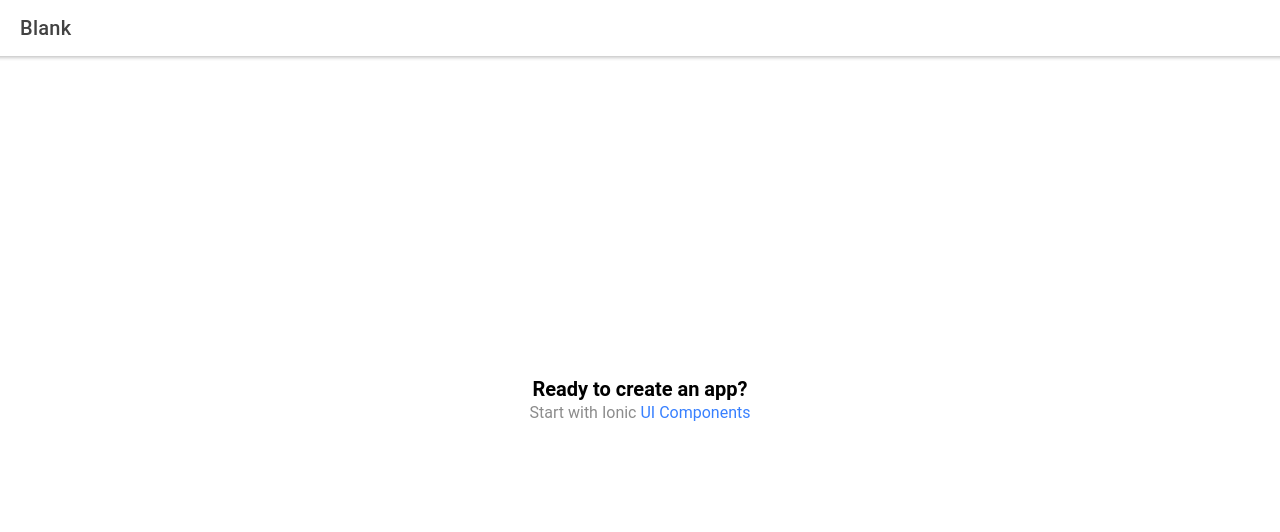
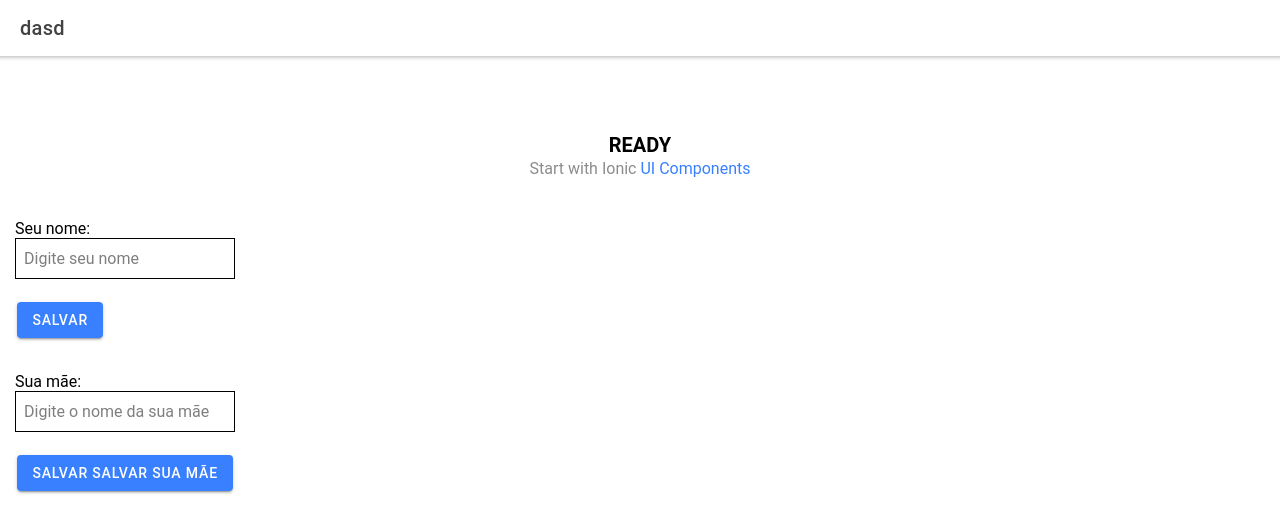
Before and after one commit to LuizSSB/fib-hybrid, a React (Create React App) app: page /home in a window 1280 px wide. Shown: the top 532 px of the page. Built offline with nearby package versions, Linux system fonts and the light colour scheme.

Commit message:
Aula em 5/9/2020

```diff
--- a/src/App.tsx
+++ b/src/App.tsx
@@ -23,11 +23,25 @@ import '@ionic/react/css/display.css';
 /* Theme variables */
 import './theme/variables.css';
 
+class Stuff {
+  meth() {
+    const fduncao = ()=> {
+      console.log(
+        (
+          () => console.log(this)
+        )()
+      )
+    }
+    fduncao()
+  }
+}
+new Stuff().meth()
+
 const App: React.FC = () => (
   <IonApp>
     <IonReactRouter>
       <IonRouterOutlet>
-        <Route path="/home" component={Home} exact={true} />
+        <Route path="/home" component={Home} />
         <Route exact path="/" render={() => <Redirect to="/home" />} />
       </IonRouterOutlet>
     </IonReactRouter>
--- a/src/components/ExploreContainer.css
+++ b/src/components/ExploreContainer.css
@@ -1,6 +1,6 @@
 .container {
+  margin-top: 100px;
   text-align: center;
-  position: absolute;
   left: 0;
   right: 0;
   top: 50%;
--- a/src/components/ExploreContainer.tsx
+++ b/src/components/ExploreContainer.tsx
@@ -1,12 +1,21 @@
 import React from 'react';
 import './ExploreContainer.css';
+import { IonButton, IonInput } from '@ionic/react';
 
 interface ContainerProps { }
 
+const obj = {
+  name: 'READY',
+  content: "CONTEUDO"
+}
+
+let texto = ''
+
 const ExploreContainer: React.FC<ContainerProps> = () => {
   return (
-    <div className="container">
-      <strong>Ready to create an app?</strong>
+    <div className="container" style={{
+    }}>
+      <strong>{obj.name}</strong>
       <p>Start with Ionic <a target="_blank" rel="noopener noreferrer" href="https://ionicframework.com/docs/components">UI Components</a></p>
     </div>
   );
--- /dev/null
+++ b/src/components/NameSetter.tsx
@@ -0,0 +1,98 @@
+import React, { useState } from 'react'
+import { IonInput, IonButton } from '@ionic/react'
+
+export type NameSetterProps = {
+  label: string
+  placeholder: string
+  buttonTitle?: string
+}
+
+function isValid(name: string): boolean {
+  return name.length > 0
+}
+
+function useValidName(
+  validNames: string[], initialName?: string
+): [
+  string | undefined,
+  React.Dispatch<React.SetStateAction<string | undefined>>,
+  boolean
+] {
+  const [name, setName] = useState<string | undefined>(initialName)
+  return [
+    name,
+    setName,
+    isValid(name ?? '') && validNames.indexOf(name ?? '') > -1
+  ]
+}
+
+const NameSetter: React.FC<NameSetterProps> = ({
+  label, placeholder, buttonTitle
+}: NameSetterProps) => {
+    const [name, setName, isValid] = useValidName(['luiz', 'fulano', 'ciclano'])
+    console.log(name, isValid)
+
+    return (
+      <div style={{
+          maxWidth: 250,
+          padding: 15
+        }}>
+        <label htmlFor="edit_name">{label}: {name}</label>
+        <br />
+        <IonInput
+          type="text"
+          id="edit_name"
+          style={{ border: 'solid 1px black' }}
+          placeholder={placeholder}
+          onIonChange={(e) => setName(e.detail.value ?? '')}
+         />
+        <br />
+        <IonButton onClick={() => alert('Seu nome é ' + name)}>
+          Salvar {buttonTitle}
+        </IonButton>
+      </div>
+    )
+}
+
+type NameSetterState = {
+    name: string | undefined | null
+}
+
+// interface NameSetterState {
+//     name: string | undefined | null
+// }
+
+class NameSetterClass extends React.Component<NameSetterProps, NameSetterState> {
+    state: NameSetterState = {
+        name: undefined
+    }
+
+    render() {
+        return (
+          <div style={{
+              maxWidth: 250,
+              padding: 15
+            }}>
+            <label htmlFor="edit_name">{this.props.label}: {this.state.name}</label>
+            <br />
+            <IonInput
+              type="text"
+              id="edit_name"
+              style={{ border: 'solid 1px black' }}
+              placeholder={this.props.placeholder}
+              onIonChange={(e) => {
+                  this.setState({
+                      name: e.detail.value
+                  })
+              }}
+             />
+            <br />
+            <IonButton onClick={() => alert('Seu nome é ' + this.state.name)}>
+              Salvar {this.props.buttonTitle}
+            </IonButton>
+          </div>
+        )
+    }
+}
+
+export default NameSetter
--- a/src/pages/Home.tsx
+++ b/src/pages/Home.tsx
@@ -2,22 +2,27 @@ import { IonContent, IonHeader, IonPage, IonTitle, IonToolbar } from '@ionic/rea
 import React from 'react';
 import ExploreContainer from '../components/ExploreContainer';
 import './Home.css';
+import NameSetter from '../components/NameSetter';
 
 const Home: React.FC = () => {
   return (
     <IonPage>
       <IonHeader>
         <IonToolbar>
-          <IonTitle>Blank</IonTitle>
+          <IonTitle>dasd</IonTitle>
         </IonToolbar>
       </IonHeader>
-      <IonContent fullscreen>
-        <IonHeader collapse="condense">
-          <IonToolbar>
-            <IonTitle size="large">Blank</IonTitle>
-          </IonToolbar>
-        </IonHeader>
+      <IonContent>
         <ExploreContainer />
+        <NameSetter
+          label="Seu nome"
+          placeholder="Digite seu nome"
+        />
+        <NameSetter
+          label="Sua mãe"
+          placeholder="Digite o nome da sua mãe"
+          buttonTitle="Salvar sua mãe"
+        />
       </IonContent>
     </IonPage>
   );
--- a/src/theme/variables.css
+++ b/src/theme/variables.css
@@ -44,12 +44,12 @@ http://ionicframework.com/docs/theming/ */
   --ion-color-warning-tint: #ffca22;
 
   /** danger **/
-  --ion-color-danger: #eb445a;
+  --ion-color-danger: #FF0000;
   --ion-color-danger-rgb: 235, 68, 90;
   --ion-color-danger-contrast: #ffffff;
   --ion-color-danger-contrast-rgb: 255, 255, 255;
-  --ion-color-danger-shade: #cf3c4f;
-  --ion-color-danger-tint: #ed576b;
+  --ion-color-danger-shade: #00FF00;
+  --ion-color-danger-tint: #0000FF;
 
   /** dark **/
   --ion-color-dark: #222428;
```
Also changed, not shown: src/components/NameSetterProps.ts (added, +19 -0 lines).
